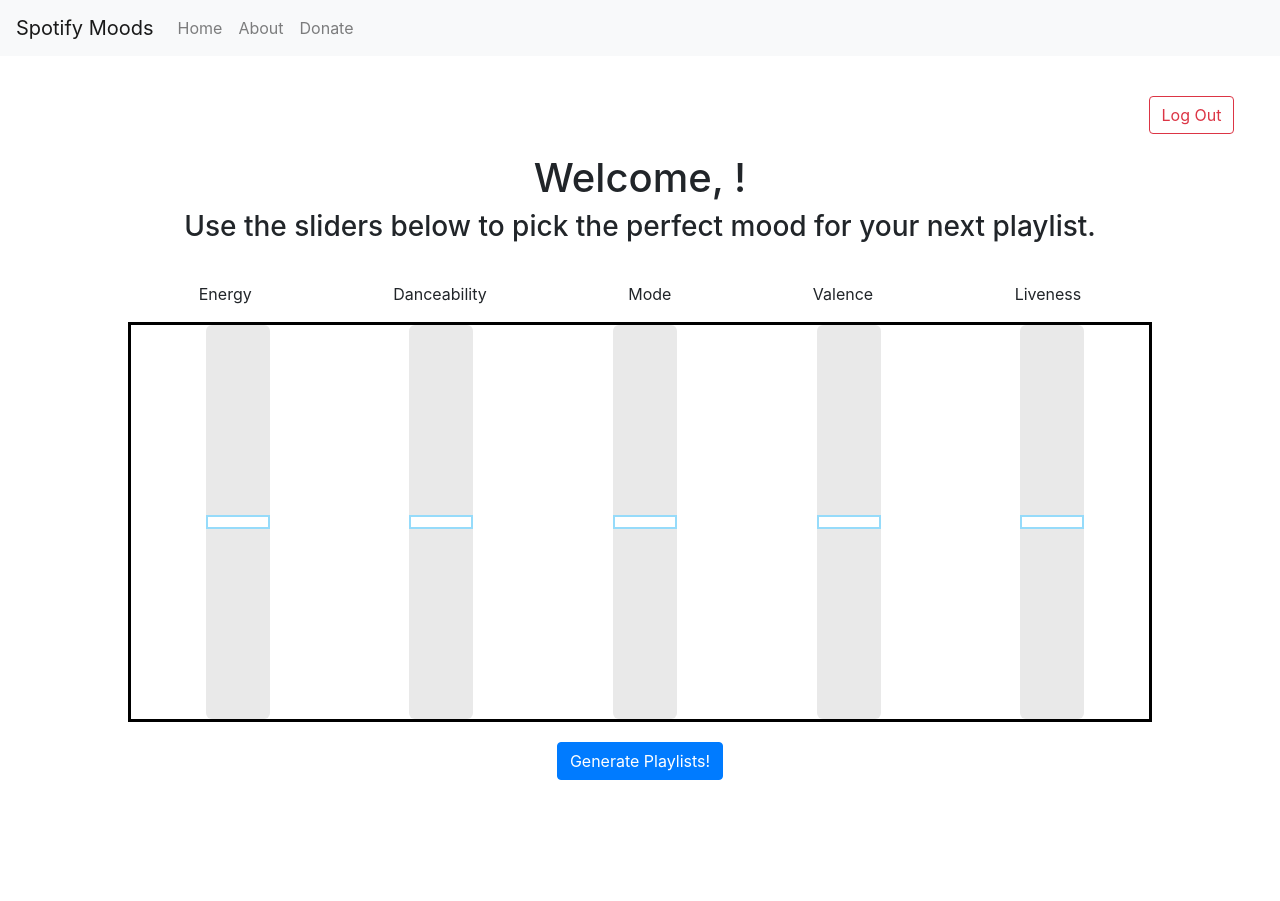
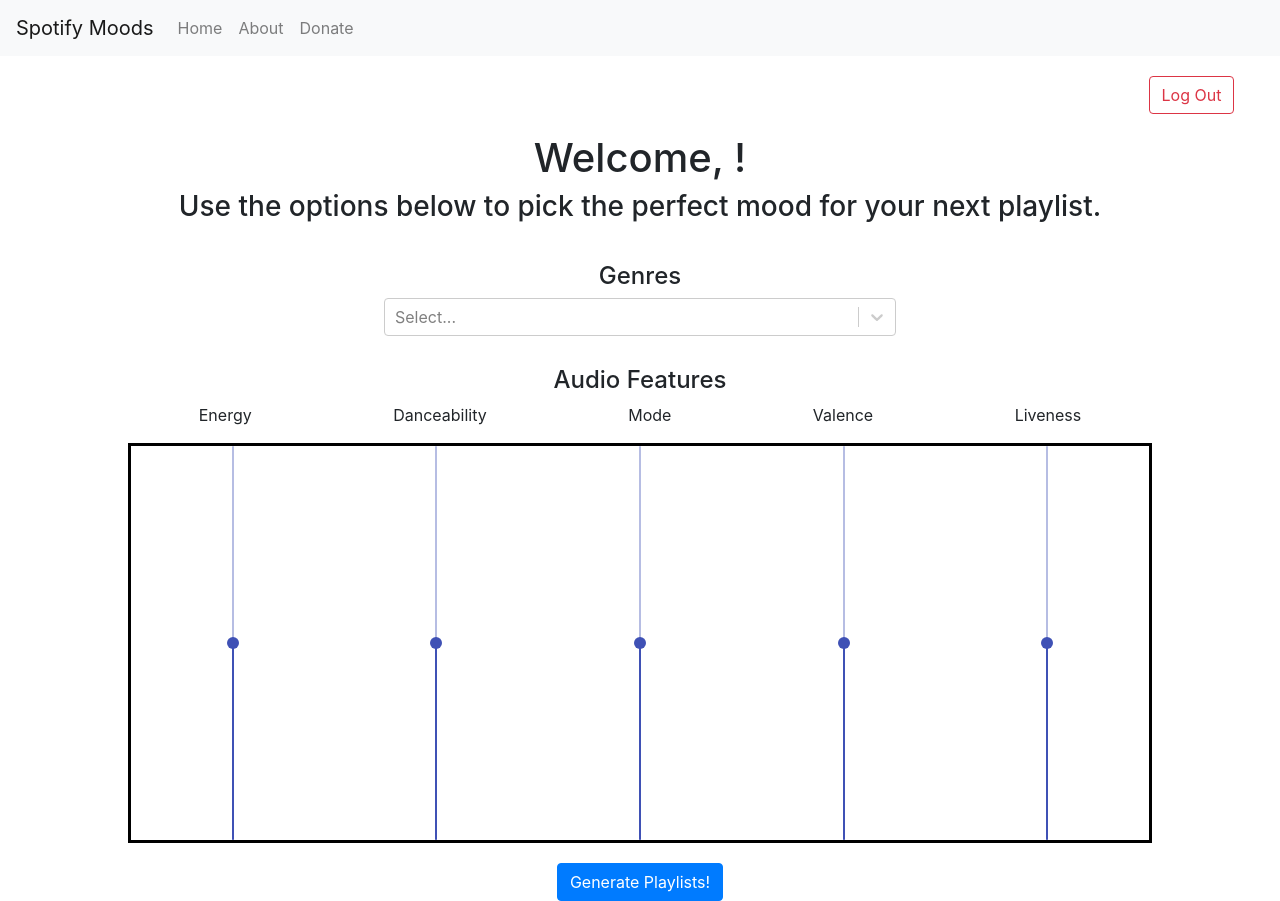
Before and after one commit to alejandroidepaz/Spotify-Playlist-Generator, a React (Create React App) app in the folder spg-frontend/: page /profile in a window 1280 px wide. Before the commit the page ends 800 px from the top, so only its background shows below. Built offline with nearby package versions, Linux system fonts and the light colour scheme.

Commit message:
Added dropdown and switched sliders

```diff
--- a/spg-frontend/package.json
+++ b/spg-frontend/package.json
@@ -6,6 +6,7 @@
     "@fortawesome/fontawesome-svg-core": "^1.2.32",
     "@fortawesome/free-brands-svg-icons": "^5.15.1",
     "@fortawesome/react-fontawesome": "^0.1.12",
+    "@material-ui/core": "^4.11.2",
     "@testing-library/jest-dom": "^5.11.4",
     "@testing-library/react": "^11.1.0",
     "@testing-library/user-event": "^12.1.10",
@@ -21,6 +22,7 @@
     "react-dom": "^17.0.1",
     "react-router-dom": "^5.2.0",
     "react-scripts": "4.0.0",
+    "react-select": "^3.1.1",
     "typescript": "^4.0.3",
     "web-vitals": "^0.2.4"
   },
--- a/spg-frontend/src/components/ProfilePreview.tsx
+++ b/spg-frontend/src/components/ProfilePreview.tsx
@@ -1,11 +1,17 @@
-import React, {useEffect, useState } from 'react';
+import React, { useEffect, useState } from 'react';
 import 'bootstrap/dist/css/bootstrap.css';
-
-import Slider from 'rc-slider';
-import '../styling/slider.css';
-
+import Select from 'react-select';
+import makeAnimated from 'react-select/animated';
 import Button from 'react-bootstrap/Button';
 import { useHistory } from 'react-router-dom';
+import { Slider } from '@material-ui/core';
+
+import { genres } from './genres';
+
+interface DropdownItem {
+  value: String,
+  label: String
+}
 
 interface Credentials {
   access_token: String,
@@ -27,7 +33,9 @@
   console.log(value); //eslint-disable-line
 }
 
-const ProfilePreview = (props) =>{
+const animatedComponents = makeAnimated();
+
+const ProfilePreview = (props) => {
     const params = new URLSearchParams(props.location.search);
     const userId = params.get('userId');
     const imageLink = params.get('image');
@@ -45,7 +53,12 @@
 
     const [playlists, getPlaylists] = useState({
         "liveness": new Array<Track>()
-    })
+    });
+
+    const [ genreOptions, setGenreOptions ] = useState<Array<DropdownItem>>([]);
+    const [ genreSelection, setGenreSelection ] = useState<Array<String>>([]);
+
+    console.info(genreSelection);
 
     // useEffect(()=>{
 
@@ -66,6 +79,13 @@
 
     // }, [])
 
+    // populate list of genres for dropdown
+    let genreDropdownItems : DropdownItem[] = [];
+    genres.genres.forEach((x) => {
+      let i : DropdownItem = { value: x, label: x };
+      genreDropdownItems.push(i);
+    });
+
     const history = useHistory();
 
     return (
@@ -77,7 +97,27 @@
           </div>
           <div style={{ textAlign: 'center', marginBottom: 30 }}>
             <h1> Welcome, {displayName}!</h1>
-            <h3>Use the sliders below to pick the perfect mood for your next playlist.</h3>
+            <h3>Use the options below to pick the perfect mood for your next playlist.</h3>
+          </div>
+          <div style={{ width: '40vw', marginLeft: 'auto', marginRight: 'auto', marginBottom: 30 }}>
+            <h4 style={{ textAlign: 'center' }}>Genres</h4>
+            <Select
+              isMulti
+              onChange={(selection) => {
+                let g : Array<String> = [];
+                selection.forEach((x) => {
+                  g.push(x.value);
+                })
+                setGenreSelection(g);
+              }}
+              options={genreDropdownItems}
+              closeMenuOnSelect={false}
+              components={animatedComponents}
+              className="basic-multi-select"
+              classNamePrefix="select" />
+          </div>
+          <div>
+            <h4 style={{ textAlign: 'center' }}>Audio Features</h4>
           </div>
           <div style={{ display: 'flex', flexDirection: 'row', width: '80vw', alignSelf: 'center', justifyContent: 'space-around'}}>
             <p>Energy</p>
@@ -87,11 +127,36 @@
             <p>Liveness</p>
           </div>
           <div style={{ display: 'flex', flexDirection: 'row', width: '80vw', alignSelf: 'center', height: 400, justifyContent: 'space-around', border: '3px solid black' }}>
-            <Slider onChange={(val)=>{setEnergy(val)}} startPoint={50} defaultValue={50} vertical={true} trackStyle={{ width: '5vw' }} railStyle={{ width: '5vw' }} style={{ width: '5vw' }} />
-            <Slider onChange={(val)=>{setDanceability(val)}} startPoint={50} defaultValue={50} vertical={true} trackStyle={{ width: '5vw' }} railStyle={{ width: '5vw' }} style={{ width: '5vw' }} />
-            <Slider onChange={(val)=>{setMode(val)}} startPoint={50} defaultValue={50} vertical={true} trackStyle={{ width: '5vw' }} railStyle={{ width: '5vw' }} style={{ width: '5vw' }} />
-            <Slider onChange={(val)=>{setValence(val)}} startPoint={50} defaultValue={50} vertical={true} trackStyle={{ width: '5vw' }} railStyle={{ width: '5vw' }} style={{ width: '5vw' }} />
-            <Slider onChange={(val)=>{setLiveness(val)}} startPoint={50} defaultValue={50} vertical={true} trackStyle={{ width: '5vw' }} railStyle={{ width: '5vw' }} style={{ width: '5vw' }} />
+            <Slider
+              orientation="vertical"
+              aria-labelledby="continuous-slider"
+              min={0}
+              value={energy}
+              max={100} />
+            <Slider
+              orientation="vertical"
+              aria-labelledby="continuous-slider"
+              min={0}
+              value={danceability}
+              max={100} />
+            <Slider
+              orientation="vertical"
+              aria-labelledby="continuous-slider"
+              min={0}
+              value={mode}
+              max={100} />
+            <Slider
+              orientation="vertical"
+              aria-labelledby="continuous-slider"
+              min={0}
+              value={valence}
+              max={100} />
+            <Slider
+              orientation="vertical"
+              aria-labelledby="continuous-slider"
+              min={0}
+              value={liveness}
+              max={100} />
           </div>
           <div>
           <div className="profile">
--- /dev/null
+++ b/spg-frontend/src/components/genres.tsx
@@ -0,0 +1,131 @@
+// TODO: fetch via https://developer.spotify.com/console/get-available-genre-seeds/
+export var genres = {
+  "genres": [
+    "acoustic",
+    "afrobeat",
+    "alt-rock",
+    "alternative",
+    "ambient",
+    "anime",
+    "black-metal",
+    "bluegrass",
+    "blues",
+    "bossanova",
+    "brazil",
+    "breakbeat",
+    "british",
+    "cantopop",
+    "chicago-house",
+    "children",
+    "chill",
+    "classical",
+    "club",
+    "comedy",
+    "country",
+    "dance",
+    "dancehall",
+    "death-metal",
+    "deep-house",
+    "detroit-techno",
+    "disco",
+    "disney",
+    "drum-and-bass",
+    "dub",
+    "dubstep",
+    "edm",
+    "electro",
+    "electronic",
+    "emo",
+    "folk",
+    "forro",
+    "french",
+    "funk",
+    "garage",
+    "german",
+    "gospel",
+    "goth",
+    "grindcore",
+    "groove",
+    "grunge",
+    "guitar",
+    "happy",
+    "hard-rock",
+    "hardcore",
+    "hardstyle",
+    "heavy-metal",
+    "hip-hop",
+    "holidays",
+    "honky-tonk",
+    "house",
+    "idm",
+    "indian",
+    "indie",
+    "indie-pop",
+    "industrial",
+    "iranian",
+    "j-dance",
+    "j-idol",
+    "j-pop",
+    "j-rock",
+    "jazz",
+    "k-pop",
+    "kids",
+    "latin",
+    "latino",
+    "malay",
+    "mandopop",
+    "metal",
+    "metal-misc",
+    "metalcore",
+    "minimal-techno",
+    "movies",
+    "mpb",
+    "new-age",
+    "new-release",
+    "opera",
+    "pagode",
+    "party",
+    "philippines-opm",
+    "piano",
+    "pop",
+    "pop-film",
+    "post-dubstep",
+    "power-pop",
+    "progressive-house",
+    "psych-rock",
+    "punk",
+    "punk-rock",
+    "r-n-b",
+    "rainy-day",
+    "reggae",
+    "reggaeton",
+    "road-trip",
+    "rock",
+    "rock-n-roll",
+    "rockabilly",
+    "romance",
+    "sad",
+    "salsa",
+    "samba",
+    "sertanejo",
+    "show-tunes",
+    "singer-songwriter",
+    "ska",
+    "sleep",
+    "songwriter",
+    "soul",
+    "soundtracks",
+    "spanish",
+    "study",
+    "summer",
+    "swedish",
+    "synth-pop",
+    "tango",
+    "techno",
+    "trance",
+    "trip-hop",
+    "turkish",
+    "work-out",
+    "world-music"
+  ]
+}
```
Also changed, not shown: 1 other file (tests, documents, lock files or other folders). Lines whose indentation alone changed are shown as unchanged.
